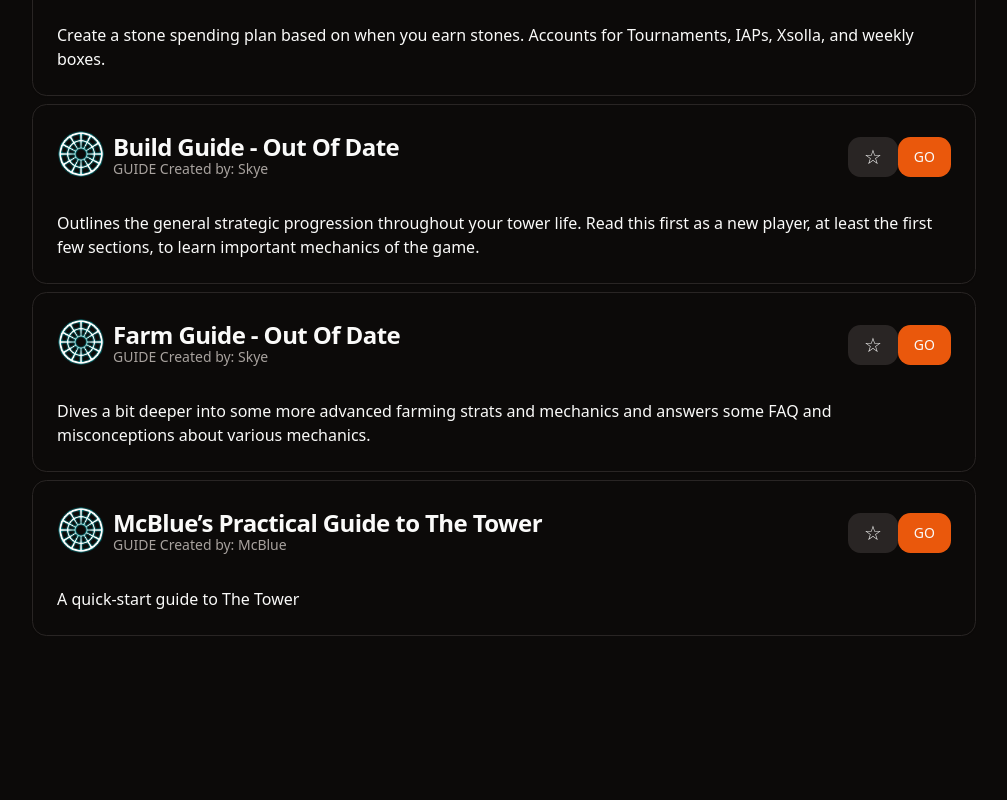
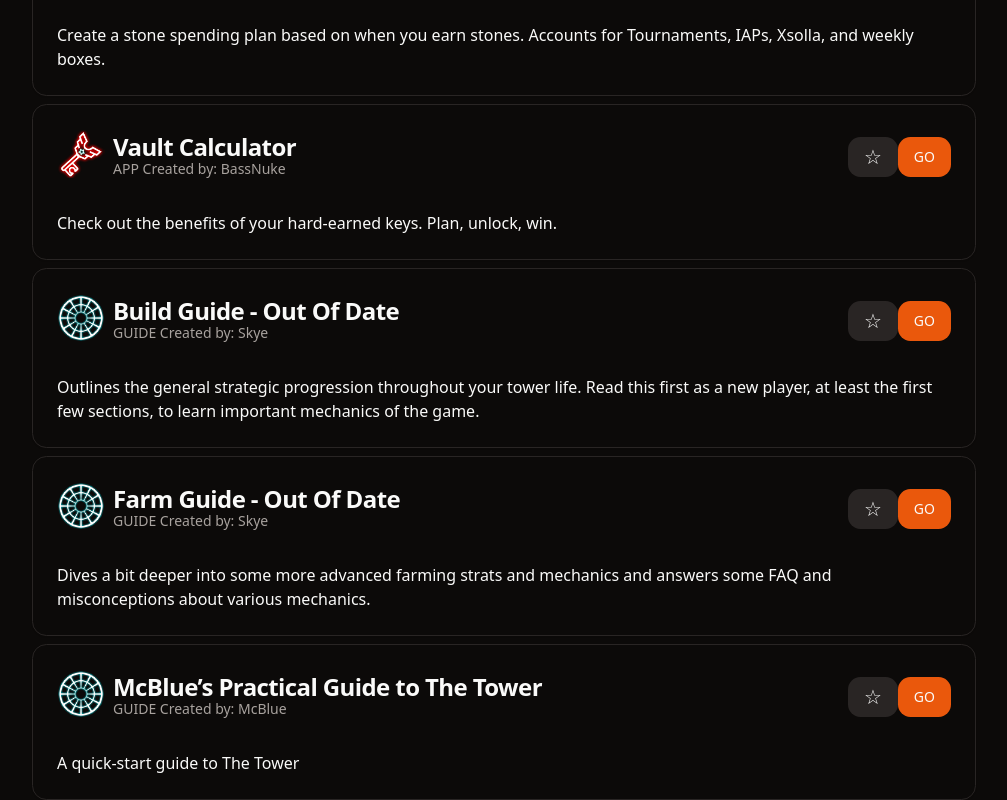
Before and after one commit to alypse/tower-tools-shad, a React (Vite) app: page / in a window 1280 px wide. Shown: the part 3256-4056 px from the top of the page, without its empty margins (136-1143 px from the left). Before the commit the page ends 3892 px from the top, so only its background shows below. Built offline with nearby package versions, Linux system fonts and the light colour scheme.

Commit message:
add Vault Calculator

```diff
--- a/data/listing.ts
+++ b/data/listing.ts
@@ -184,6 +184,16 @@ export const TOOLS_LIST = [
         author: 'Andy1292',
         active: true,
         type: 'app',
+    },
+    {
+        id: 18,
+        name: 'Vault Calculator',
+        icon: 'keys.png',
+        description: 'Check out the benefits of your hard-earned keys. Plan, unlock, win.',
+        url: 'https://tower-vault-calculator.netlify.app/',
+        author: 'BassNuke',
+        active: true,
+        type: 'app',
     },//\\  GUIDE SECTION  \\//
     {
         id: 100,
```
Also changed, not shown: public/icons/keys.png (added).
